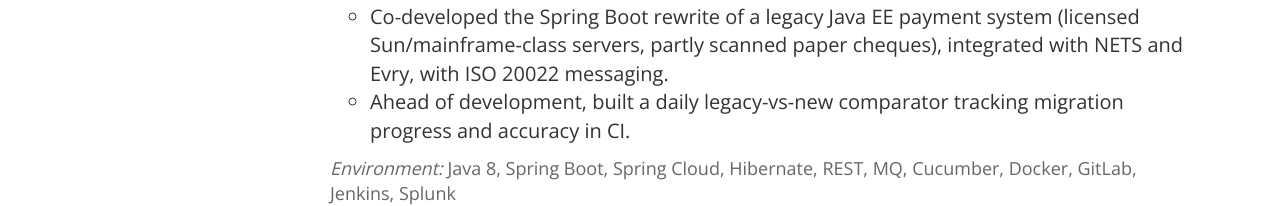
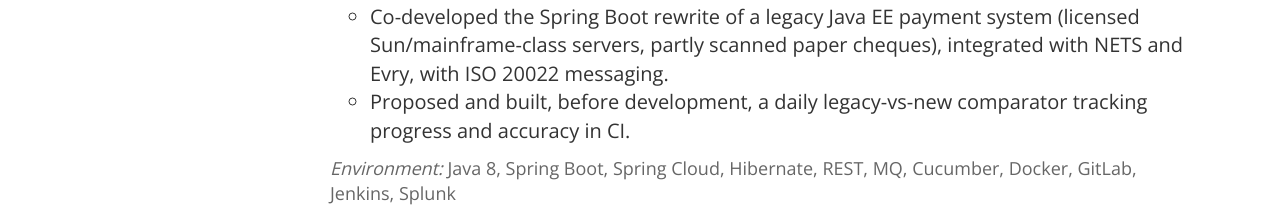
Before and after one commit to tomekceszke/tomekceszke.github.io, a plain HTML site: page cv.html in a window 1280 px wide. Shown: the part 2131-2337 px from the top of the page. Drawn offline with nearby package versions, Linux system fonts and the light colour scheme.

Commit message:
CV: Centevo comparator wording

```diff
--- a/cv.html
+++ b/cv.html
@@ -132,7 +132,7 @@
                         <div class="role"><strong>Senior Java Developer</strong> at <strong>Centevo</strong>, Oslo Børs / Euronext group, Norway via <a href="https://jit.team/" target="_blank">Jit Team</a></div>
                         <ul>
                             <li>Co-developed the Spring Boot rewrite of a legacy Java EE payment system (licensed Sun/mainframe-class servers, partly scanned paper cheques), integrated with NETS and Evry, with ISO 20022 messaging.</li>
-                            <li>Ahead of development, built a daily legacy-vs-new comparator tracking migration progress and accuracy in CI.</li>
+                            <li>Proposed and built, before development, a daily legacy-vs-new comparator tracking progress and accuracy in CI.</li>
                         </ul>
                         <p class="env"><em>Environment:</em> Java 8, Spring Boot, Spring Cloud, Hibernate, REST, MQ, Cucumber, Docker, GitLab, Jenkins, Splunk</p>
                     </dd>
```
